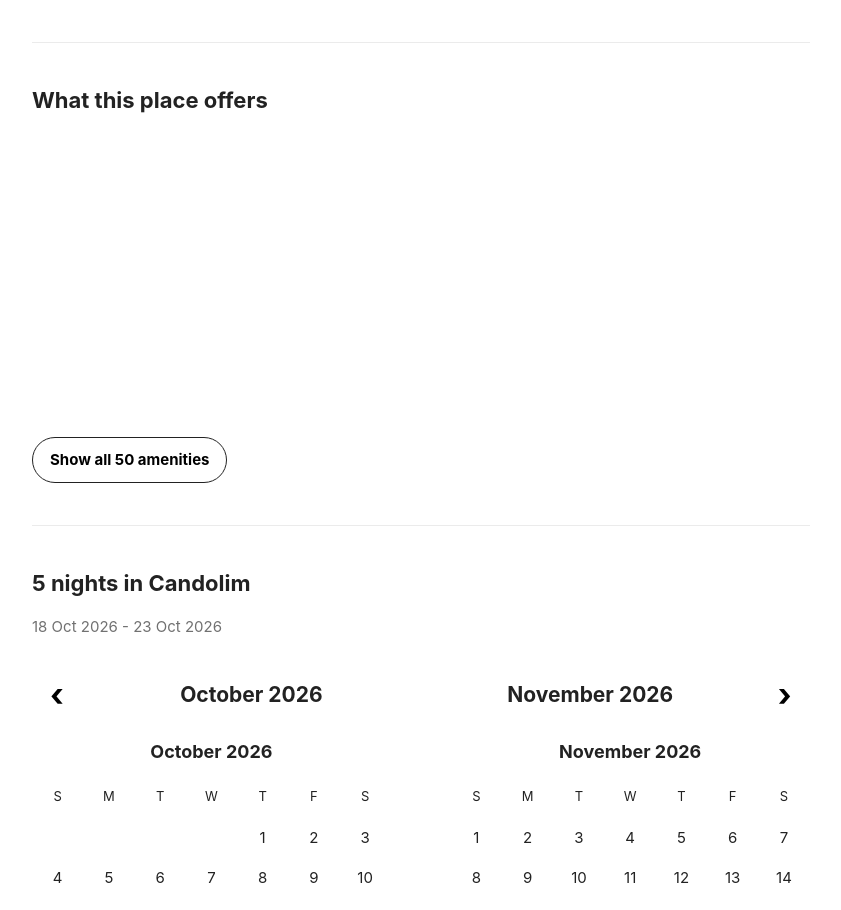
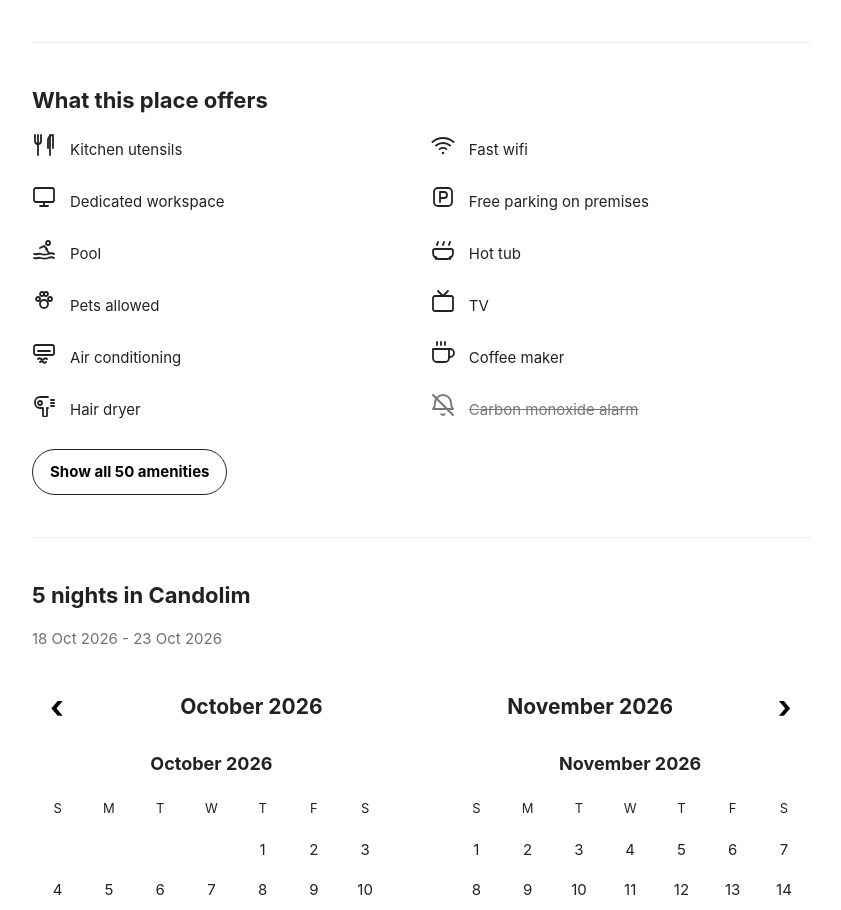
Before and after one commit to 23mh1a05g0/airbnb-listing-clone, a React (Vite) app: page / in a window 1280 px wide. Shown: the part 2226-3136 px from the top of the page, without its empty margins (8-849 px from the left). Built offline with nearby package versions, Linux system fonts and the light colour scheme.

Commit message:
Refine Amenities with crisp SVG AmenityIcon components

```diff
--- a/src/components/Amenities.jsx
+++ b/src/components/Amenities.jsx
@@ -1,4 +1,5 @@
 import LISTING from "../data/listingData";
+import { AmenityIcon } from "./Icons";
 
 export default function Amenities() {
   return (
@@ -6,9 +7,11 @@ export default function Amenities() {
       <h2>What this place offers</h2>
       <div className="amenities">
         {LISTING.amenities.map((a, i) => (
-          <div className={`amenity ${a[2] ? "unavailable" : ""}`} key={i}>
-            <span className="amenity-icon">{a[0]}</span>
-            <span>{a[1]}</span>
+          <div className={`amenity ${a.unavailable ? "unavailable" : ""}`} key={i}>
+            <span className="amenity-icon">
+              <AmenityIcon name={a.key} size={24} />
+            </span>
+            <span>{a.label}</span>
           </div>
         ))}
       </div>
```
